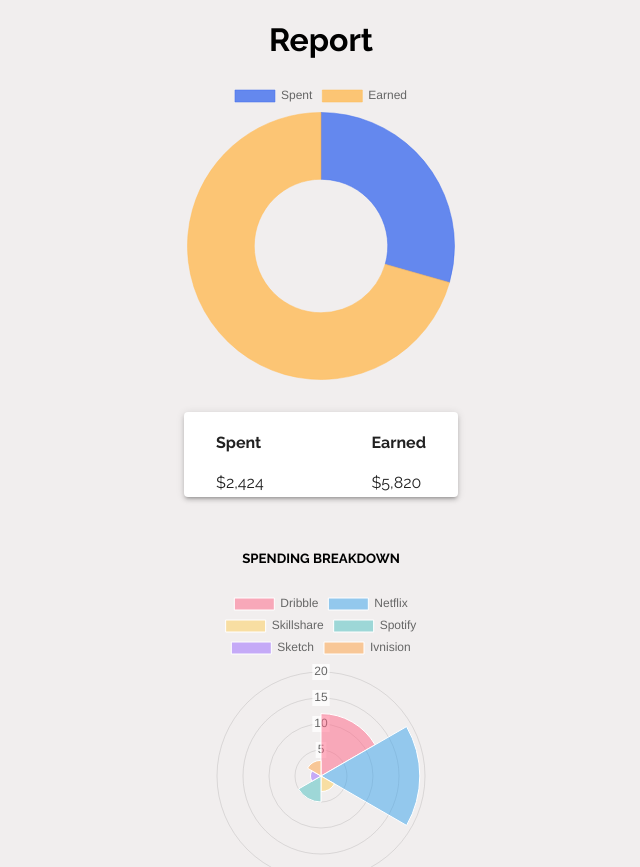
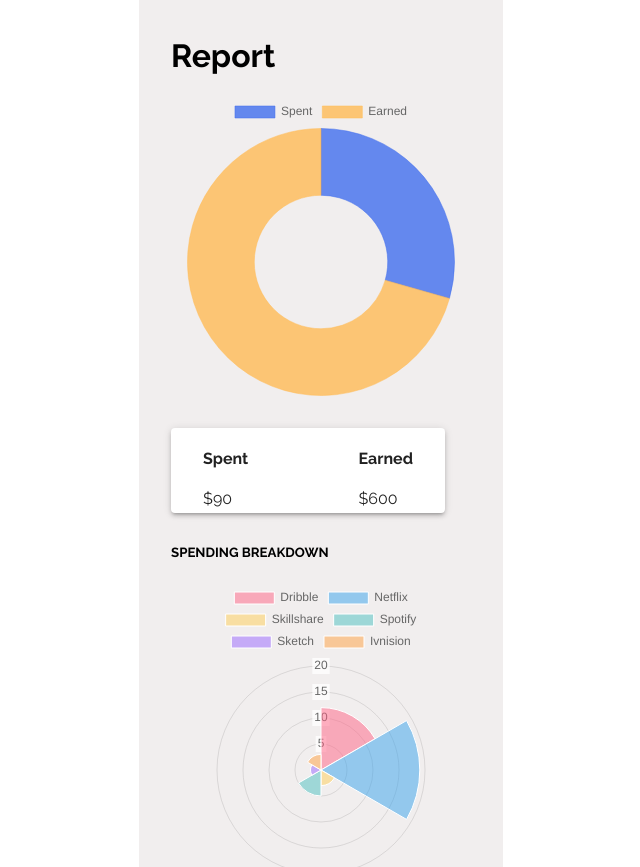
Before and after one commit to danielaucarpro/reactExpenseApp, a React (Create React App) app: page /report in a window 1280 px wide. Shown: the top 867 px of the page, without its empty margins (319-959 px from the left). Built offline with nearby package versions, Linux system fonts and the light colour scheme.

Commit message:
fixedchart

```diff
--- a/src/components/Report/Breakdown.js
+++ b/src/components/Report/Breakdown.js
@@ -11,7 +11,7 @@ import { PolarArea } from 'react-chartjs-2';
 ChartJS.register(RadialLinearScale, ArcElement, Tooltip, Legend);
 
 export const data = {
-  labels: ['Dribble', 'Netflix', 'Skillshare', 'Spotify', 'Sketch', 'Ivnision'],
+  // labels: ['Dribble', 'Netflix', 'Skillshare', 'Spotify', 'Sketch', 'Ivnision'],
   datasets: [
     {
       label: '# of Votes',
@@ -27,6 +27,7 @@ export const data = {
       borderWidth: 1,
     },
   ],
+  labels: ['Dribble', 'Netflix', 'Skillshare', 'Spotify', 'Sketch', 'Ivnision'],
 };
 
 export function Breakdown() {
--- a/src/components/Report/Report.css
+++ b/src/components/Report/Report.css
@@ -1,7 +1,9 @@
-.container {
+
+.report-container {
   /* padding: 50px 20px; */
-  height: 80%;
-  margin-bottom: 3rem;  /* I will fix it */
+  margin: 0;
+  /* height: 80%; */
+  padding: 1rem 2rem 2rem 2rem;  /* I will fix it */
   background-color: rgb(241, 238, 238);
 }
 
--- a/src/components/Report/Report.js
+++ b/src/components/Report/Report.js
@@ -4,10 +4,14 @@ import { Breakdown } from './Breakdown'
 import { Chart } from './Chart'
 import './Report.css'
 
+import Box from '@mui/material/Box';
+// import Paper from '@mui/material/Paper';
+import Grid from '@mui/material/Grid';
+
 const Report = () => {
   return (
     <>
-      <div className = "container">
+      <div className = "report-container">
       <h1 className = "text-left">Report</h1>
       <Chart />
       <SpentEarned />
--- a/src/components/Report/SpentEarned.js
+++ b/src/components/Report/SpentEarned.js
@@ -1,19 +1,37 @@
-import React from 'react'
+import React, { useContext } from 'react'
+import { GlobalContext } from "../ContextAPI/GlobalState";
+
+
 import Paper from "@material-ui/core/Paper";
 import './SpentEarned.css'
 
 
 export const SpentEarned = () => {
+  const { history } = useContext(GlobalContext);
+
+  const amounts = history.map( history => history.amount);
+
+  // Calculate the total earned
+  const earned = amounts
+    .filter(item => item > 0)
+    .reduce((acc, item) => (acc += item), 0);
+
+    // Calculate the total spent
+  const spent = (
+    amounts.filter(item => item < 0).reduce((acc, item) => (acc += item), 0) *
+    -1
+  );
+
   return (
     <>
       <Paper elevation={3} className="SpentEarned">
         <div>
           <h4>Spent</h4>
-          <p>$2,424</p>
+          <p>${spent}</p>
         </div>
         <div>
           <h4>Earned</h4>
-          <p>$5,820</p>
+          <p>${earned}</p>
         </div>
       </Paper>
     </>
```
Also changed, not shown: 1 other file (tests, documents, lock files or other folders).
